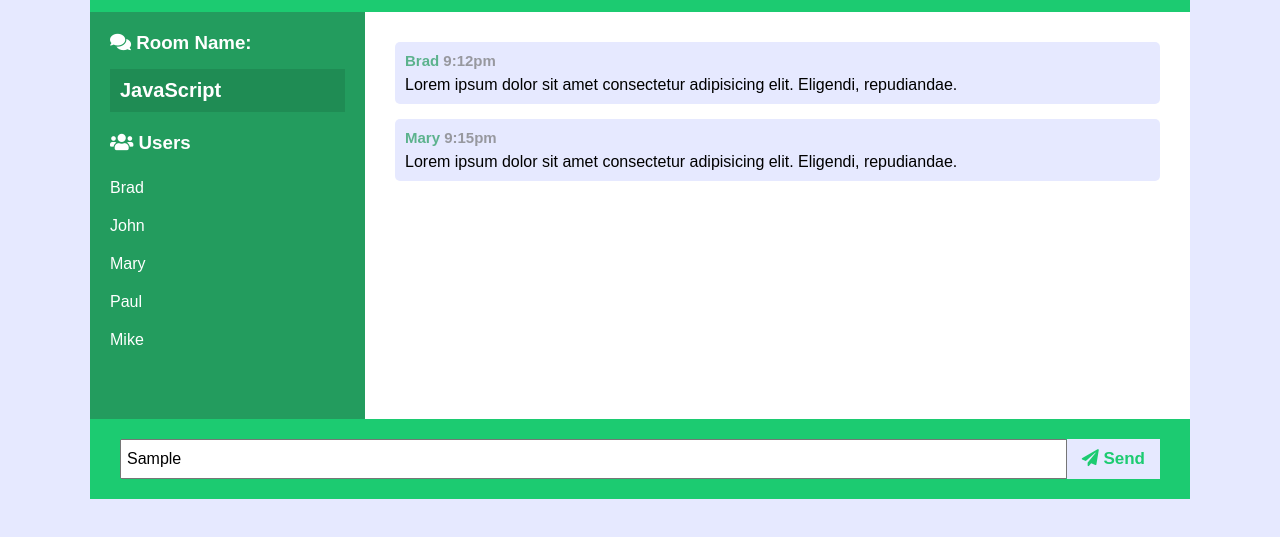
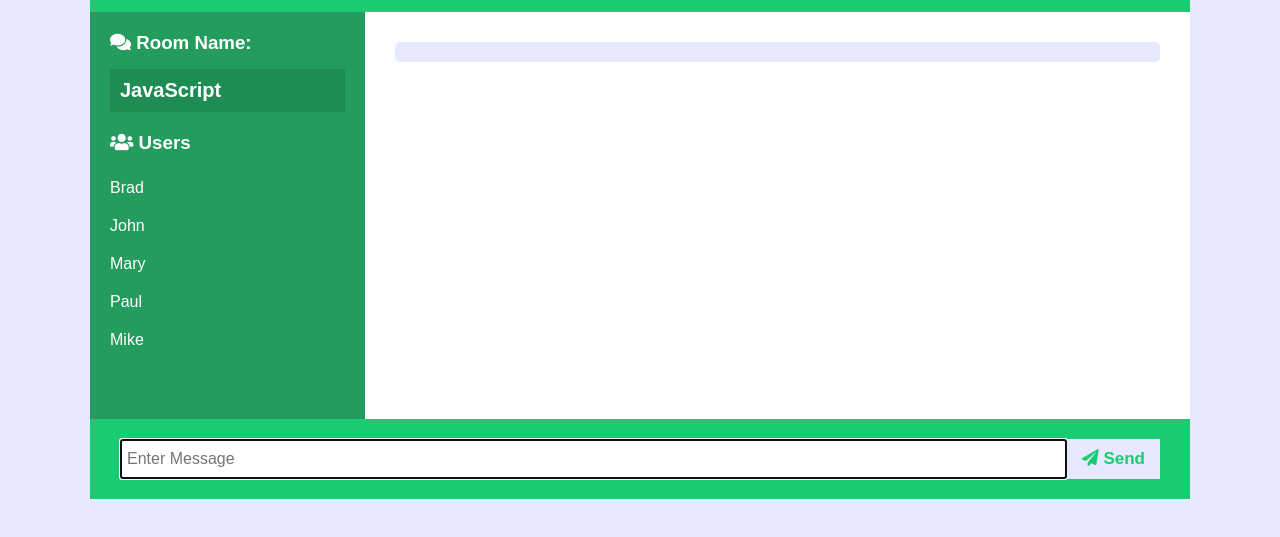
Before and after one commit to Belchenkov/chat_chord_node, a website: page public/chat.html in a window 1280 px wide. Both pictures are taken after typing "Sample" into the empty fields and a click on the button "Send". Shown: the part 85-622 px from the top of the page. Drawn offline with nearby package versions, Linux system fonts and the light colour scheme; no server answers.

Commit message:
Sent Message From Form

```diff
--- a/public/chat.html
+++ b/public/chat.html
@@ -27,20 +27,7 @@
         </ul>
       </div>
       <div class="chat-messages">
-					<div class="message">
-						<p class="meta">Brad <span>9:12pm</span></p>
-						<p class="text">
-							Lorem ipsum dolor sit amet consectetur adipisicing elit. Eligendi,
-							repudiandae.
-						</p>
-					</div>
-					<div class="message">
-						<p class="meta">Mary <span>9:15pm</span></p>
-						<p class="text">
-							Lorem ipsum dolor sit amet consectetur adipisicing elit. Eligendi,
-							repudiandae.
-						</p>
-					</div>
+        <div class="message"></div>
       </div>
     </main>
     <div class="chat-form-container">
--- a/public/js/main.js
+++ b/public/js/main.js
@@ -1,9 +1,14 @@
 const chatForm = document.getElementById('chat-form');
+const chatMessages = document.querySelector('.chat-message');
+
 const socket = io();
 
 // From Server
 socket.on('message', message => {
     outputMessage(message);
+
+    // Scroll down
+    chatMessages.scrollTop = chatMessages.scrollHeight;
 });
 
 chatForm.addEventListener('submit', e => {
@@ -13,6 +18,10 @@ chatForm.addEventListener('submit', e => {
 
     // Emit message to server
     socket.emit('chatMessage', msg);
+
+    // Clear Input
+    e.target.elements.msg.value = '';
+    e.target.elements.msg.focus();
 });
 
 // Output message to DOM
```
